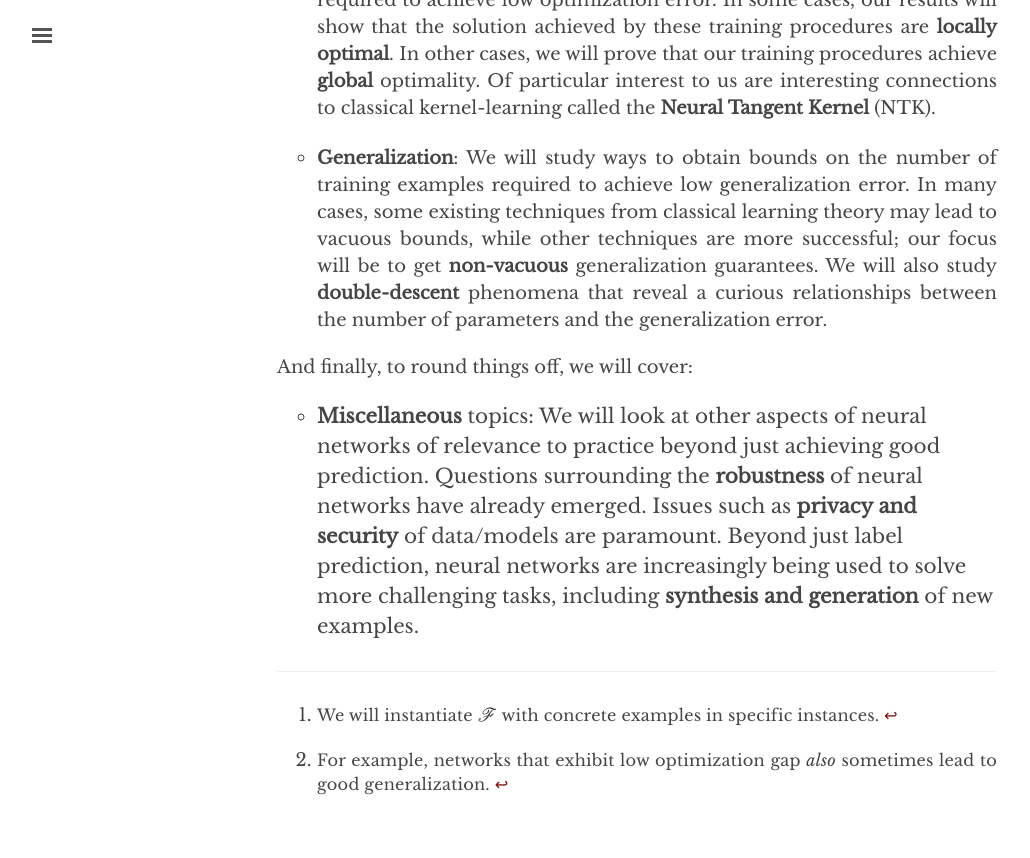
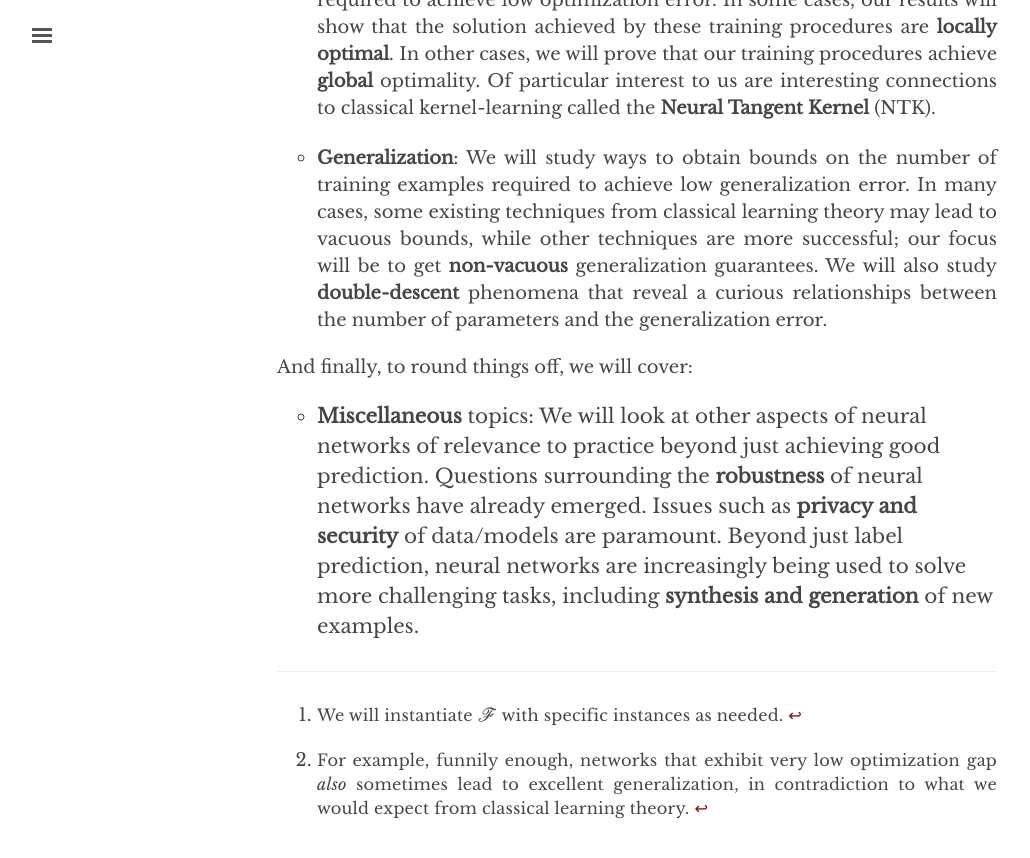
Before and after one commit to chinmayhegde/fodl, a Jekyll site: the page built from _posts/2022-01-19-introduction.md, in a window 1280 px wide and 900 px high, scrolled down 4349 px. Shown: the top 858 px of the window, without its empty margins (3-1033 px from the left). Built offline with Jekyll 4.4.1, drawn with Linux system fonts in a browser that asks for light colours; nearby versions of some CDN libraries.

Commit message:
Update 2022-01-19-introduction.md

```diff
--- a/_posts/2022-01-19-introduction.md
+++ b/_posts/2022-01-19-introduction.md
@@ -116,7 +116,7 @@ And finally, to round things off, we will cover:
 ---
 
 [^fn1]:
-    We will instantiate $\f$ with concrete examples in specific instances.
+    We will instantiate $\f$ with specific instances as needed.
 
 [^fn2]:
-    For example, networks that exhibit low optimization gap *also* sometimes lead to good generalization.
+    For example, funnily enough, networks that exhibit very low optimization gap *also* sometimes lead to excellent generalization, in contradiction to what we would expect from classical learning theory.
```
